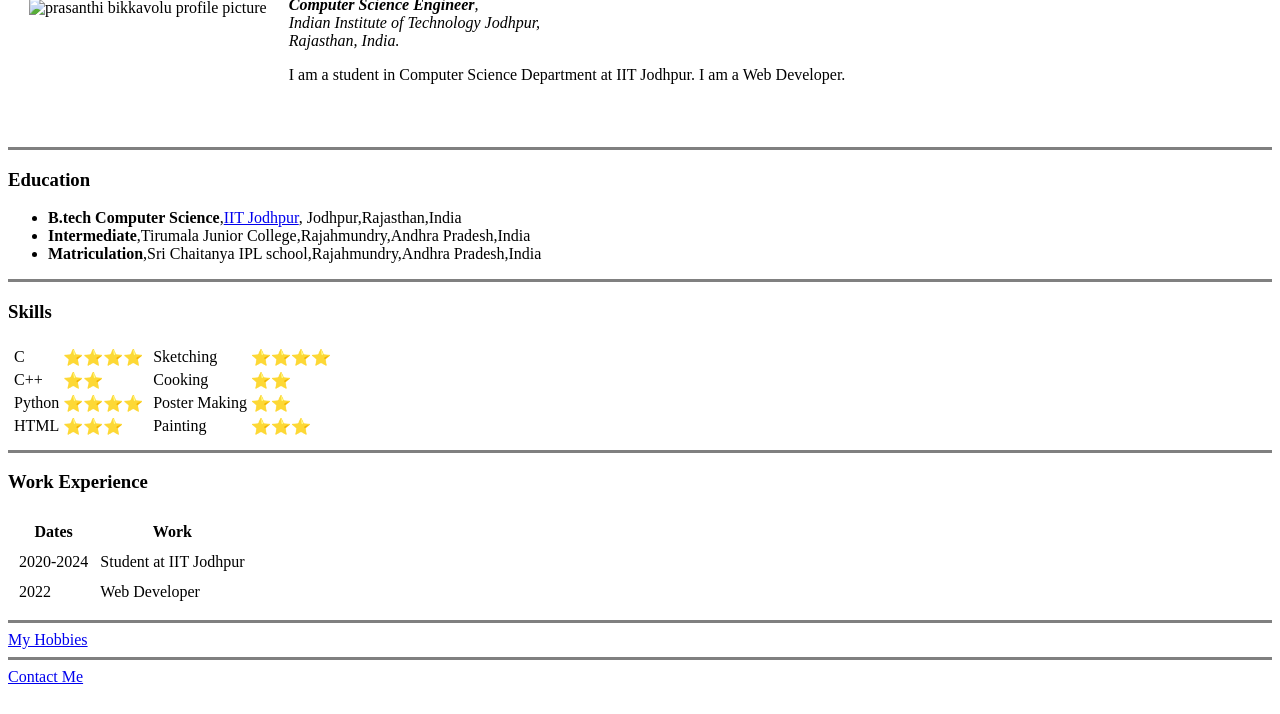
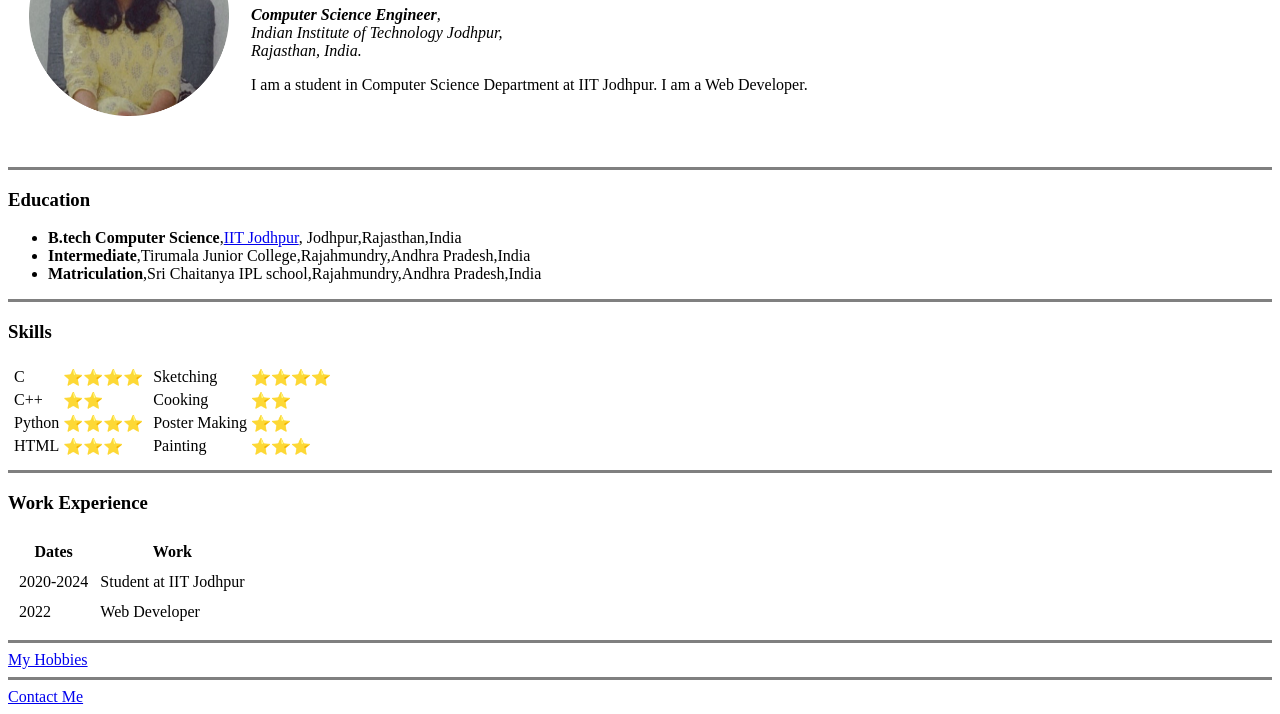
Before and after one commit to Prasanthi1201/cv, a plain HTML site: page index.html in a window 1280 px wide. Shown: the part 113-827 px from the top of the page. Drawn offline with Linux system fonts and the light colour scheme.

Commit message:
Update index.html

```diff
--- a/index.html
+++ b/index.html
@@ -9,7 +9,7 @@
 <body>
   <table cellspacing="20">
     <tr>
-      <td><img src="images/prasanthi-2.png" alt="prasanthi bikkavolu profile picture" / height="200"></td>
+      <td><img src="prasanthi-2.png" alt="prasanthi bikkavolu profile picture" / height="200"></td>
       <td>
         <h1> Prasanthi Bikkavolu</h1>
         <p> <em><strong>Computer Science Engineer</strong>,<br>
```
